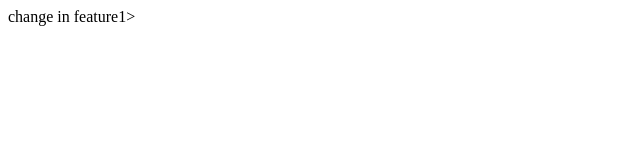
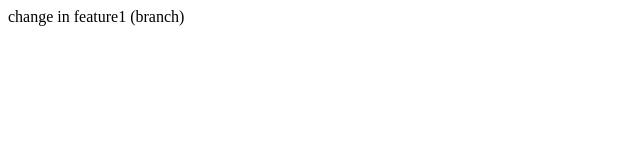
Before and after one commit to bhavishabajaj/localrepo2, a plain HTML site: page localrepo2/index.html in a window 1280 px wide. Shown: the full height of the page, 0-640 px from the left. Drawn offline with Linux system fonts and the light colour scheme.

Commit message:
added new branch conflict

```diff
--- a/localrepo2/index.html
+++ b/localrepo2/index.html
@@ -1 +1 @@
-<new> change in feature1></new>
+<new> change in feature1 (branch)</new>
```
